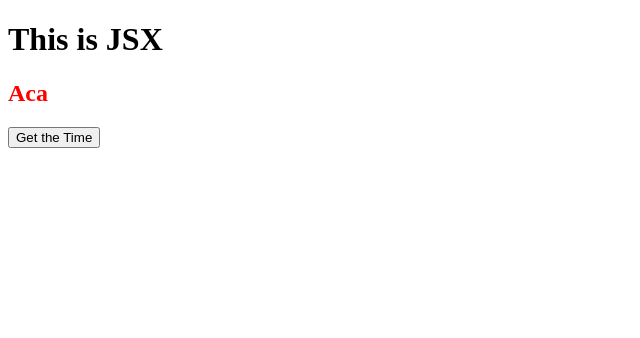
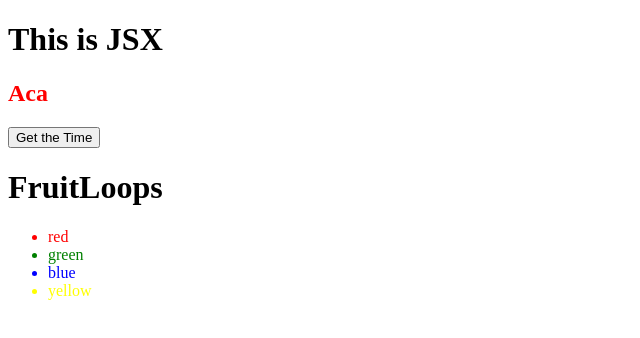
Before and after one commit to storiaca/ts-react, a React app: page / in a window 1280 px wide. Shown: the top 338 px of the page, without its empty margins (0-640 px from the left). Built offline with nearby package versions, Linux system fonts and the light colour scheme.

Commit message:
Create FruitLoops component

```diff
--- /dev/null
+++ b/src/components/FruitLoops.tsx
@@ -0,0 +1,25 @@
+import React from "react";
+
+const FruitLoops = () => {
+  let fruits: Array<string> = ["red", "green", "blue", "yellow"];
+  return (
+    <div>
+      <h1>FruitLoops</h1>
+      <ul>
+        {fruits.map((fruit, i) => {
+          // let color: string = "";
+          // if (fruit === "red") {
+          //   color = "red";
+          // }
+          return (
+            <li key={i} style={{ color: fruit }}>
+              {fruit}
+            </li>
+          );
+        })}
+      </ul>
+    </div>
+  );
+};
+
+export default FruitLoops;
--- a/src/index.tsx
+++ b/src/index.tsx
@@ -1,13 +1,14 @@
-import * as React from "react";
-import * as ReactDOM from "react-dom";
+import React from "react";
+import ReactDOM from "react-dom";
 import Header from "./components/Header";
 import CustomDate from "./components/CustomDate";
-
+import FruitLoops from "./components/FruitLoops";
 ReactDOM.render(
   <div>
     <h1>This is JSX</h1>
     <Header text="Aca" />
     <CustomDate />
+    <FruitLoops />
   </div>,
   document.getElementById("root")
 );
```
